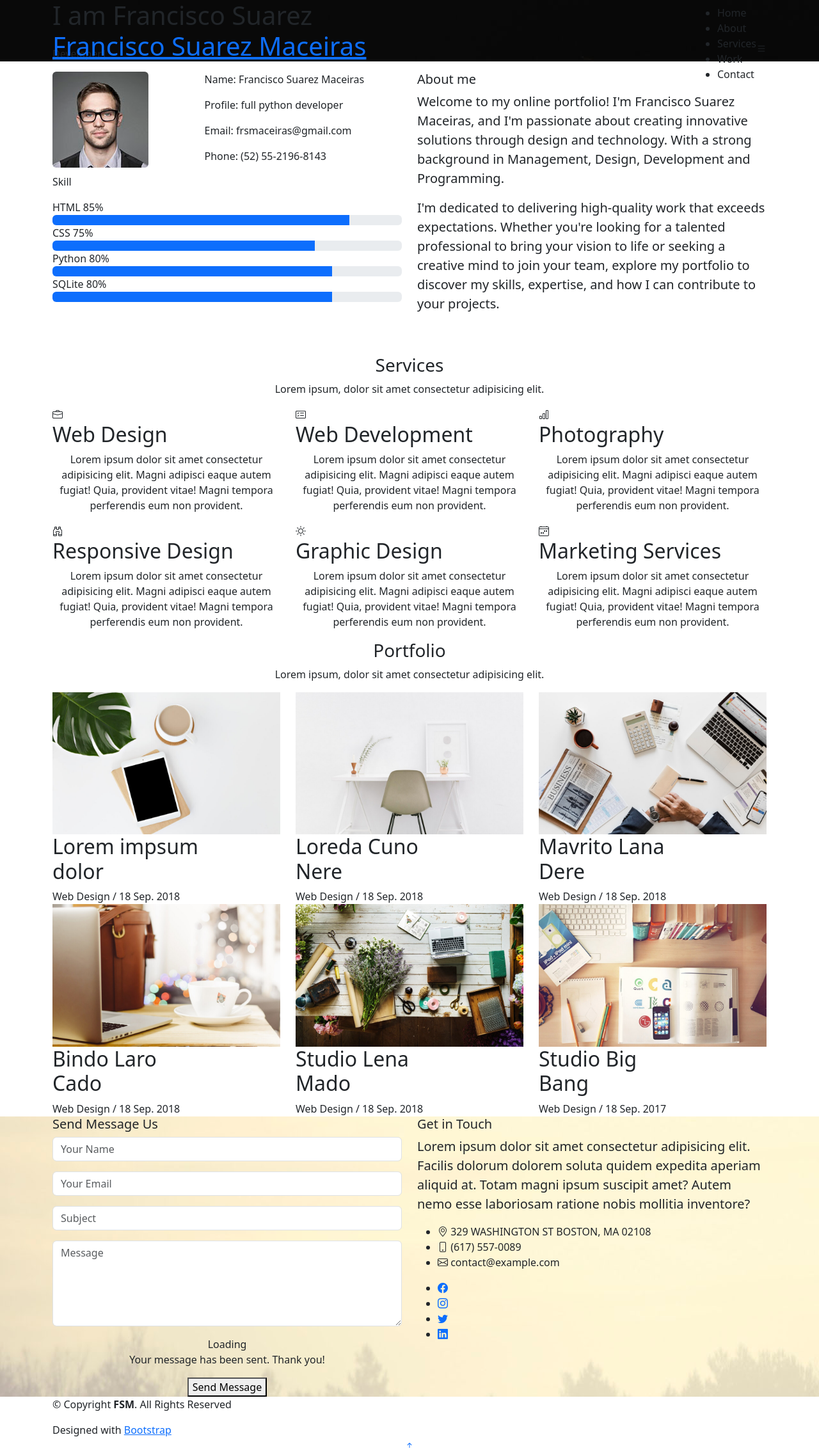
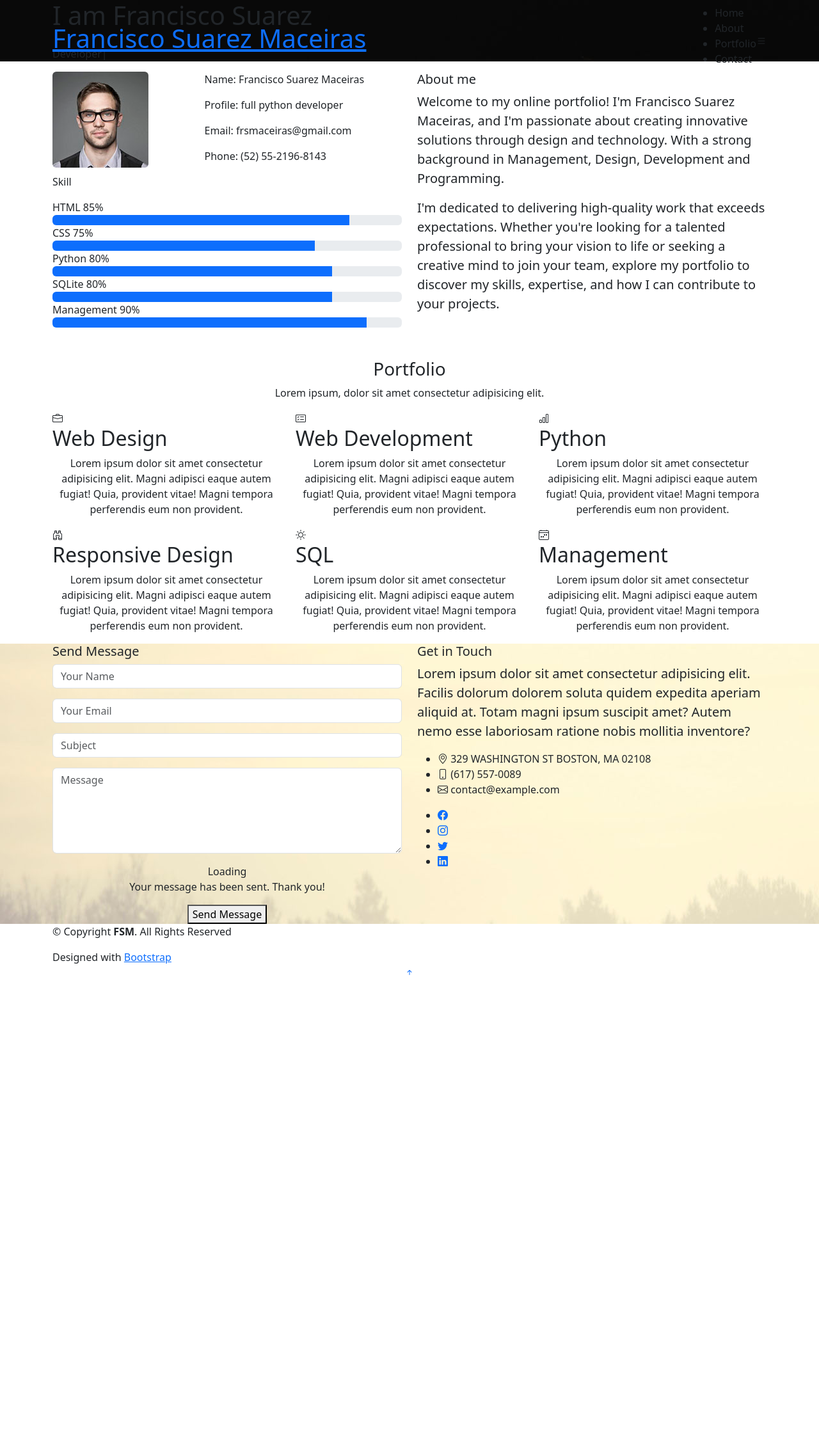
Before and after one commit to Okamiryuku/WebPortafolio, a Flask app: page / in a window 1280 px wide. Shown: the whole page at 64% size. After the commit the page ends 1524 px from the top, so only its background shows below. Run offline with Flask 3, Linux system fonts and the light colour scheme; some libraries are stand-ins or nearby versions.

Commit message:
Restructure of the web page, changing some sections

```diff
--- a/main.py
+++ b/main.py
@@ -1,4 +1,4 @@
-from flask import Flask, abort, render_template, redirect, url_for, flash
+from flask import Flask, render_template, redirect, url_for, flash, request
 from flask_bootstrap import Bootstrap5
 
 
@@ -7,10 +7,16 @@ app.config['SECRET_KEY'] = '8BYkEfBA6O6donzWlSihBXox7C0sKR6b'
 Bootstrap5(app)
 
 
-@app.route('/')
+@app.route('/', methods=["GET", "POST"])
 def home():
+    if request.method == "POST":
+        name = request.form.get('name')
+        email = request.form.get('email')
+        subject = request.form.get('subject')
+        message = request.form.get('message')
+        print(name, email, subject, message)
     return render_template("index.html")
 
 
 if __name__ == "__main__":
-    app.run(debug=False)
+    app.run(debug=True)
--- a/templates/index.html
+++ b/templates/index.html
@@ -35,8 +35,8 @@
         <ul>
           <li><a class="nav-link scrollto active" href="#hero">Home</a></li>
           <li><a class="nav-link scrollto" href="#about">About</a></li>
-          <li><a class="nav-link scrollto" href="#services">Services</a></li>
-          <li><a class="nav-link scrollto " href="#work">Work</a></li>
+          <li><a class="nav-link scrollto" href="#services">Portfolio</a></li>
+<!--          <li><a class="nav-link scrollto " href="#work">Work</a></li>-->
           <li><a class="nav-link scrollto" href="#contact">Contact</a></li>
         </ul>
         <i class="bi bi-list mobile-nav-toggle"></i>
@@ -101,6 +101,10 @@
                     <div class="progress">
                       <div class="progress-bar" role="progressbar" style="width: 80%" aria-valuenow="90" aria-valuemin="0" aria-valuemax="100"></div>
                     </div>
+                    <span>Management</span> <span class="pull-right">90%</span>
+                    <div class="progress">
+                      <div class="progress-bar" role="progressbar" style="width: 90%" aria-valuenow="90" aria-valuemin="0" aria-valuemax="100"></div>
+                    </div>
                   </div>
                 </div>
                 <div class="col-md-6">
@@ -130,14 +134,14 @@
       </div>
     </section><!-- End About Section -->
 
-    <!-- ======= Services Section ======= -->
+    <!-- ======= Portfolio Section ======= -->
     <section id="services" class="services-mf pt-5 route">
       <div class="container">
         <div class="row">
           <div class="col-sm-12">
             <div class="title-box text-center">
               <h3 class="title-a">
-                Services
+                Portfolio
               </h3>
               <p class="subtitle-a">
                 Lorem ipsum, dolor sit amet consectetur adipisicing elit.
@@ -183,7 +187,7 @@
                 <span class="ico-circle"><i class="bi bi-bar-chart"></i></span>
               </div>
               <div class="service-content">
-                <h2 class="s-title">Photography</h2>
+                <h2 class="s-title">Python</h2>
                 <p class="s-description text-center">
                   Lorem ipsum dolor sit amet consectetur adipisicing elit. Magni adipisci eaque autem fugiat! Quia,
                   provident vitae! Magni
@@ -213,7 +217,7 @@
                 <span class="ico-circle"><i class="bi bi-brightness-high"></i></span>
               </div>
               <div class="service-content">
-                <h2 class="s-title">Graphic Design</h2>
+                <h2 class="s-title">SQL</h2>
                 <p class="s-description text-center">
                   Lorem ipsum dolor sit amet consectetur adipisicing elit. Magni adipisci eaque autem fugiat! Quia,
                   provident vitae! Magni
@@ -228,7 +232,7 @@
                 <span class="ico-circle"><i class="bi bi-calendar4-week"></i></span>
               </div>
               <div class="service-content">
-                <h2 class="s-title">Marketing Services</h2>
+                <h2 class="s-title">Management</h2>
                 <p class="s-description text-center">
                   Lorem ipsum dolor sit amet consectetur adipisicing elit. Magni adipisci eaque autem fugiat! Quia,
                   provident vitae! Magni
@@ -242,140 +246,140 @@
     </section><!-- End Services Section -->
 
     <!-- ======= Portfolio Section ======= -->
-    <section id="work" class="portfolio-mf sect-pt4 route">
-      <div class="container">
-        <div class="row">
-          <div class="col-sm-12">
-            <div class="title-box text-center">
-              <h3 class="title-a">
-                Portfolio
-              </h3>
-              <p class="subtitle-a">
-                Lorem ipsum, dolor sit amet consectetur adipisicing elit.
-              </p>
-              <div class="line-mf"></div>
-            </div>
-          </div>
-        </div>
-        <div class="row">
-          <div class="col-md-4">
-            <div class="work-box">
-              <a href="/static/img/work-1.jpg" data-gallery="portfolioGallery" class="portfolio-lightbox">
-                <div class="work-img">
-                  <img src="/static/img/work-1.jpg" alt="" class="img-fluid">
-                </div>
-              </a>
-              <div class="work-content">
-                <div class="row">
-                  <div class="col-sm-8">
-                    <h2 class="w-title">Lorem impsum dolor</h2>
-                    <div class="w-more">
-                      <span class="w-ctegory">Web Design</span> / <span class="w-date">18 Sep. 2018</span>
-                    </div>
-                  </div>
-                </div>
-              </div>
-            </div>
-          </div>
-          <div class="col-md-4">
-            <div class="work-box">
-              <a href="/static/img/work-2.jpg" data-gallery="portfolioGallery" class="portfolio-lightbox">
-                <div class="work-img">
-                  <img src="/static/img/work-2.jpg" alt="" class="img-fluid">
-                </div>
-              </a>
-              <div class="work-content">
-                <div class="row">
-                  <div class="col-sm-8">
-                    <h2 class="w-title">Loreda Cuno Nere</h2>
-                    <div class="w-more">
-                      <span class="w-ctegory">Web Design</span> / <span class="w-date">18 Sep. 2018</span>
-                    </div>
-                  </div>
-                </div>
-              </div>
-            </div>
-          </div>
-          <div class="col-md-4">
-            <div class="work-box">
-              <a href="/static/img/work-3.jpg" data-gallery="portfolioGallery" class="portfolio-lightbox">
-                <div class="work-img">
-                  <img src="/static/img/work-3.jpg" alt="" class="img-fluid">
-                </div>
-              </a>
-              <div class="work-content">
-                <div class="row">
-                  <div class="col-sm-8">
-                    <h2 class="w-title">Mavrito Lana Dere</h2>
-                    <div class="w-more">
-                      <span class="w-ctegory">Web Design</span> / <span class="w-date">18 Sep. 2018</span>
-                    </div>
-                  </div>
-                </div>
-              </div>
-            </div>
-          </div>
-          <div class="col-md-4">
-            <div class="work-box">
-              <a href="/static/img/work-4.jpg" data-gallery="portfolioGallery" class="portfolio-lightbox">
-                <div class="work-img">
-                  <img src="/static/img/work-4.jpg" alt="" class="img-fluid">
-                </div>
-              </a>
-              <div class="work-content">
-                <div class="row">
-                  <div class="col-sm-8">
-                    <h2 class="w-title">Bindo Laro Cado</h2>
-                    <div class="w-more">
-                      <span class="w-ctegory">Web Design</span> / <span class="w-date">18 Sep. 2018</span>
-                    </div>
-                  </div>
-                </div>
-              </div>
-            </div>
-          </div>
-          <div class="col-md-4">
-            <div class="work-box">
-              <a href="/static/img/work-5.jpg" data-gallery="portfolioGallery" class="portfolio-lightbox">
-                <div class="work-img">
-                  <img src="/static/img/work-5.jpg" alt="" class="img-fluid">
-                </div>
-              </a>
-              <div class="work-content">
-                <div class="row">
-                  <div class="col-sm-8">
-                    <h2 class="w-title">Studio Lena Mado</h2>
-                    <div class="w-more">
-                      <span class="w-ctegory">Web Design</span> / <span class="w-date">18 Sep. 2018</span>
-                    </div>
-                  </div>
-                </div>
-              </div>
-            </div>
-          </div>
-          <div class="col-md-4">
-            <div class="work-box">
-              <a href="/static/img/work-6.jpg" data-gallery="portfolioGallery" class="portfolio-lightbox">
-                <div class="work-img">
-                  <img src="/static/img/work-6.jpg" alt="" class="img-fluid">
-                </div>
-              </a>
-              <div class="work-content">
-                <div class="row">
-                  <div class="col-sm-8">
-                    <h2 class="w-title">Studio Big Bang</h2>
-                    <div class="w-more">
-                      <span class="w-ctegory">Web Design</span> / <span class="w-date">18 Sep. 2017</span>
-                    </div>
-                  </div>
-                </div>
-              </div>
-            </div>
-          </div>
+<!--    <section id="work" class="portfolio-mf sect-pt4 route">-->
+<!--      <div class="container">-->
+<!--        <div class="row">-->
+<!--          <div class="col-sm-12">-->
+<!--            <div class="title-box text-center">-->
+<!--              <h3 class="title-a">-->
+<!--                Portfolio-->
+<!--              </h3>-->
+<!--              <p class="subtitle-a">-->
+<!--                Lorem ipsum, dolor sit amet consectetur adipisicing elit.-->
+<!--              </p>-->
+<!--              <div class="line-mf"></div>-->
+<!--            </div>-->
+<!--          </div>-->
+<!--        </div>-->
+<!--        <div class="row">-->
+<!--          <div class="col-md-4">-->
+<!--            <div class="work-box">-->
+<!--              <a href="/static/img/work-1.jpg" data-gallery="portfolioGallery" class="portfolio-lightbox">-->
+<!--                <div class="work-img">-->
+<!--                  <img src="/static/img/work-1.jpg" alt="" class="img-fluid">-->
+<!--                </div>-->
+<!--              </a>-->
+<!--              <div class="work-content">-->
+<!--                <div class="row">-->
+<!--                  <div class="col-sm-8">-->
+<!--                    <h2 class="w-title">Lorem impsum dolor</h2>-->
+<!--                    <div class="w-more">-->
+<!--                      <span class="w-ctegory">Web Design</span> / <span class="w-date">18 Sep. 2018</span>-->
+<!--                    </div>-->
+<!--                  </div>-->
+<!--                </div>-->
+<!--              </div>-->
+<!--            </div>-->
+<!--          </div>-->
+<!--          <div class="col-md-4">-->
+<!--            <div class="work-box">-->
+<!--              <a href="/static/img/work-2.jpg" data-gallery="portfolioGallery" class="portfolio-lightbox">-->
+<!--                <div class="work-img">-->
+<!--                  <img src="/static/img/work-2.jpg" alt="" class="img-fluid">-->
+<!--                </div>-->
+<!--              </a>-->
+<!--              <div class="work-content">-->
+<!--                <div class="row">-->
+<!--                  <div class="col-sm-8">-->
+<!--                    <h2 class="w-title">Loreda Cuno Nere</h2>-->
+<!--                    <div class="w-more">-->
+<!--                      <span class="w-ctegory">Web Design</span> / <span class="w-date">18 Sep. 2018</span>-->
+<!--                    </div>-->
+<!--                  </div>-->
+<!--                </div>-->
+<!--              </div>-->
+<!--            </div>-->
+<!--          </div>-->
+<!--          <div class="col-md-4">-->
+<!--            <div class="work-box">-->
+<!--              <a href="/static/img/work-3.jpg" data-gallery="portfolioGallery" class="portfolio-lightbox">-->
+<!--                <div class="work-img">-->
+<!--                  <img src="/static/img/work-3.jpg" alt="" class="img-fluid">-->
+<!--                </div>-->
+<!--              </a>-->
+<!--              <div class="work-content">-->
+<!--                <div class="row">-->
+<!--                  <div class="col-sm-8">-->
+<!--                    <h2 class="w-title">Mavrito Lana Dere</h2>-->
+<!--                    <div class="w-more">-->
+<!--                      <span class="w-ctegory">Web Design</span> / <span class="w-date">18 Sep. 2018</span>-->
+<!--                    </div>-->
+<!--                  </div>-->
+<!--                </div>-->
+<!--              </div>-->
+<!--            </div>-->
+<!--          </div>-->
+<!--          <div class="col-md-4">-->
+<!--            <div class="work-box">-->
+<!--              <a href="/static/img/work-4.jpg" data-gallery="portfolioGallery" class="portfolio-lightbox">-->
+<!--                <div class="work-img">-->
+<!--                  <img src="/static/img/work-4.jpg" alt="" class="img-fluid">-->
+<!--                </div>-->
+<!--              </a>-->
+<!--              <div class="work-content">-->
+<!--                <div class="row">-->
+<!--                  <div class="col-sm-8">-->
+<!--                    <h2 class="w-title">Bindo Laro Cado</h2>-->
+<!--                    <div class="w-more">-->
+<!--                      <span class="w-ctegory">Web Design</span> / <span class="w-date">18 Sep. 2018</span>-->
+<!--                    </div>-->
+<!--                  </div>-->
+<!--                </div>-->
+<!--              </div>-->
+<!--            </div>-->
+<!--          </div>-->
+<!--          <div class="col-md-4">-->
+<!--            <div class="work-box">-->
+<!--              <a href="/static/img/work-5.jpg" data-gallery="portfolioGallery" class="portfolio-lightbox">-->
+<!--                <div class="work-img">-->
+<!--                  <img src="/static/img/work-5.jpg" alt="" class="img-fluid">-->
+<!--                </div>-->
+<!--              </a>-->
+<!--              <div class="work-content">-->
+<!--                <div class="row">-->
+<!--                  <div class="col-sm-8">-->
+<!--                    <h2 class="w-title">Studio Lena Mado</h2>-->
+<!--                    <div class="w-more">-->
+<!--                      <span class="w-ctegory">Web Design</span> / <span class="w-date">18 Sep. 2018</span>-->
+<!--                    </div>-->
+<!--                  </div>-->
+<!--                </div>-->
+<!--              </div>-->
+<!--            </div>-->
+<!--          </div>-->
+<!--          <div class="col-md-4">-->
+<!--            <div class="work-box">-->
+<!--              <a href="/static/img/work-6.jpg" data-gallery="portfolioGallery" class="portfolio-lightbox">-->
+<!--                <div class="work-img">-->
+<!--                  <img src="/static/img/work-6.jpg" alt="" class="img-fluid">-->
+<!--                </div>-->
+<!--              </a>-->
+<!--              <div class="work-content">-->
+<!--                <div class="row">-->
+<!--                  <div class="col-sm-8">-->
+<!--                    <h2 class="w-title">Studio Big Bang</h2>-->
+<!--                    <div class="w-more">-->
+<!--                      <span class="w-ctegory">Web Design</span> / <span class="w-date">18 Sep. 2017</span>-->
+<!--                    </div>-->
+<!--                  </div>-->
+<!--                </div>-->
+<!--              </div>-->
+<!--            </div>-->
+<!--          </div>-->
 
-        </div>
-      </div>
-    </section><!-- End Portfolio Section -->
+<!--        </div>-->
+<!--      </div>-->
+<!--    </section>&lt;!&ndash; End Portfolio Section &ndash;&gt;-->
 
     <!-- ======= Contact Section ======= -->
     <section id="contact" class="paralax-mf footer-paralax bg-image sect-mt4 route" style="background-image: url(/static/img/overlay-bg.jpg)">
@@ -384,16 +388,16 @@
         <div class="row">
           <div class="col-sm-12">
             <div class="contact-mf">
-              <div id="contact" class="box-shadow-full">
+              <div id="contact_f" class="box-shadow-full">
                 <div class="row">
                   <div class="col-md-6">
                     <div class="title-box-2">
                       <h5 class="title-left">
-                        Send Message Us
+                        Send Message
                       </h5>
                     </div>
                     <div>
-                      <form action="/forms/contact.php" method="post" role="form" class="php-email-form">
+                      <form method="post">
                         <div class="row">
                           <div class="col-md-12 mb-3">
                             <div class="form-group">
```
Also changed, not shown: forms/Readme.txt (deleted), 1 other file.
